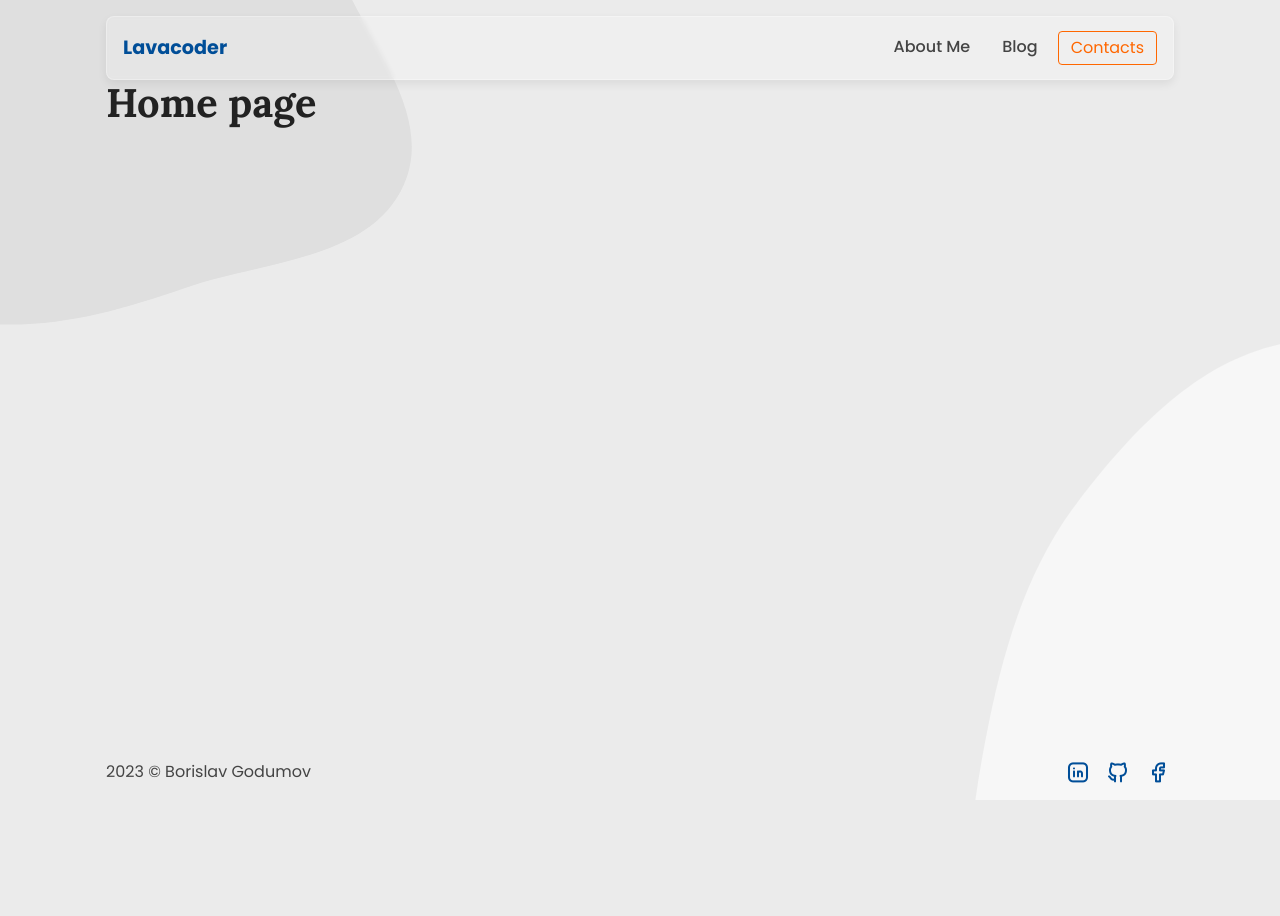
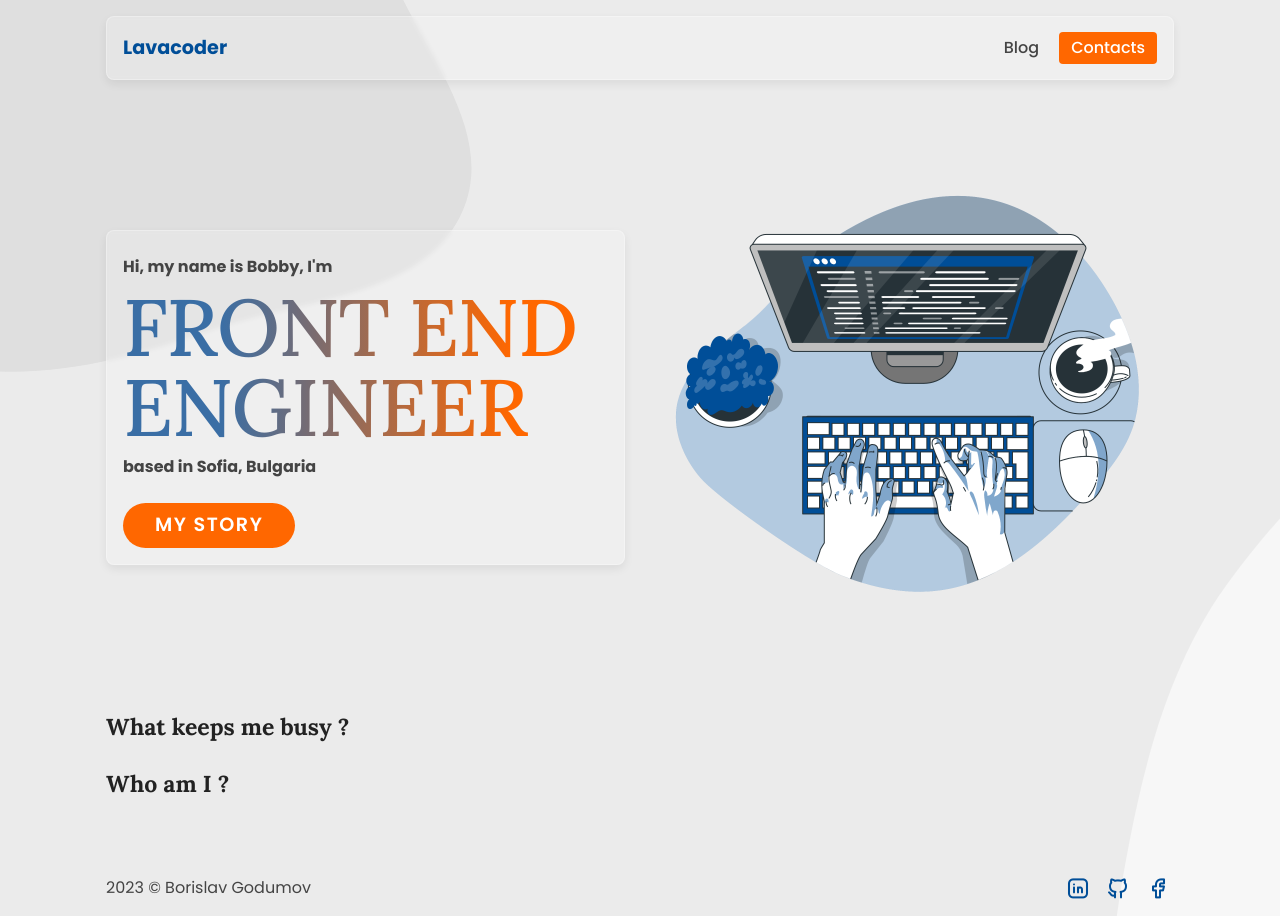
Before and after one commit to khanark/lavacoder-blog, an Astro site: page / in a window 1280 px wide. Before the commit the page ends 800 px from the top, so only its background shows below. Built offline with nearby package versions, Linux system fonts and the light colour scheme; Astro itself is replaced by a stand-in of ours.

Commit message:
test mobile optimization

```diff
--- a/src/components/BlogPost.astro
+++ b/src/components/BlogPost.astro
@@ -6,7 +6,7 @@ const { url, image, title, description, pubDate } = Astro.props;
 <a href={url} class="link">
   <div class="post">
     <div class="post__header">
-      <img src={image.url} alt={image.alt} />
+      <img src={image.url} alt={image.alt} transition:persist />
     </div>
     <div class="post__content">
       <div class="content__box-left">
--- a/src/components/Navigation.astro
+++ b/src/components/Navigation.astro
@@ -1,9 +1,6 @@
 <nav class="nav-links" aria-label="site navigation">
-  <a href="/about" class="nav-links__link" data-astro-prefetch>About Me</a>
-  <a href="/blog" class="nav-links__link blog-link" data-astro-prefetch>Blog</a>
-  <a href="/blog" class="nav-links__link contacts-link" data-astro-prefetch
-    >Contacts</a
-  >
+  <a href="/blog" class="nav-links__link blog-link">Blog</a>
+  <a href="/blog" class="nav-links__link contacts-link">Contacts</a>
 </nav>
 
 <style lang="scss">
@@ -25,14 +22,8 @@
       }
     }
     .contacts-link {
-      border: 1px solid var(--clr-accent);
-      font-weight: normal;
-      color: var(--clr-accent);
-
-      &:hover {
-        background-color: var(--clr-accent);
-        color: #fff;
-      }
+      background-color: var(--clr-accent);
+      color: #fff;
     }
   }
 
--- a/src/components/Pagination.astro
+++ b/src/components/Pagination.astro
@@ -5,7 +5,7 @@ const { prev, next } = Astro.props;
 <nav aria-label="Blog pages" class="post-nav">
   {
     prev && (
-      <a href={prev} class="post-nav__link" data-astro-prefetch="tap">
+      <a href={prev} class="post-nav__link">
         <i class="ti ti-chevron-left" />
         <span>newest posts</span>
       </a>
@@ -13,7 +13,7 @@ const { prev, next } = Astro.props;
   }
   {
     next && (
-      <a href={next} class="post-nav__link" data-astro-prefetch="tap">
+      <a href={next} class="post-nav__link">
         <span>older posts</span>
         <i class="ti ti-chevron-right" />
       </a>
--- a/src/layouts/BaseLayout.astro
+++ b/src/layouts/BaseLayout.astro
@@ -1,9 +1,9 @@
 ---
-import "../styles/globals.css";
-import { ViewTransitions } from "astro:transitions";
+import '../styles/globals.css';
+import { ViewTransitions } from 'astro:transitions';
 
-import Header from "../components/Header.astro";
-import Footer from "../components/Footer.astro";
+import Header from '../components/Header.astro';
+import Footer from '../components/Footer.astro';
 
 const { pageTitle } = Astro.props;
 ---
@@ -14,8 +14,8 @@ const { pageTitle } = Astro.props;
     <link rel="icon" type="image/svg+xml" href="/favicon.svg" />
     <meta name="viewport" content="width=device-width" />
     <meta name="generator" content={Astro.generator} />
-    <link rel="preconnect" href="https://fonts.googleapis.com" />
-    <link rel="preconnect" href="https://fonts.gstatic.com" crossorigin />
+    <link rel="dnsprefetch" href="https://fonts.googleapis.com" />
+    <link rel="dnsprefetch" href="https://fonts.gstatic.com" crossorigin />
     <link
       href="https://fonts.googleapis.com/css2?family=Lora:wght@500;600;700&family=Poppins:wght@400;500;600;700&display=swap"
       rel="stylesheet"
@@ -37,7 +37,7 @@ const { pageTitle } = Astro.props;
     </div>
 
     <script>
-      import "../scripts/menu.js";
+      import '../scripts/menu.js';
     </script>
     <style lang="scss">
       .app {
--- a/src/pages/index.astro
+++ b/src/pages/index.astro
@@ -1,9 +1,109 @@
 ---
 import BaseLayout from "../layouts/BaseLayout.astro";
+import { Image } from "astro:assets";
+import heroImage from "../assets/code-typing-bro.png";
 
 const pageTitle = "Home Page";
 ---
 
 <BaseLayout pageTitle={pageTitle}>
-  <h1>Home page</h1>
+  <section aria-label="hero section" class="hero">
+    <div class="hero__box--left glass">
+      <p class="small">Hi, my name is Bobby, I'm</p>
+      <h1 class="title">FRONT END ENGINEER</h1>
+      <p class="small">based in Sofia, Bulgaria</p>
+      <a href="/about" class="cta-btn">my story</a>
+    </div>
+    <div class="hero__image">
+      <Image
+        src={heroImage}
+        width={500}
+        alt="code typing"
+        format="avif"
+        quality="mid"
+      />
+    </div>
+  </section>
+  <div class="about">
+    <section class="about__busy">
+      <h4>What keeps me busy ?</h4>
+    </section>
+    <section class="about__me">
+      <h4>Who am I ?</h4>
+    </section>
+  </div>
 </BaseLayout>
+
+<style lang="scss">
+  .hero {
+    margin-top: 2rem;
+    display: flex;
+    gap: 2rem;
+    flex-direction: column;
+    align-items: center;
+
+    &__box--left {
+      padding: 1rem;
+      width: 100%;
+
+      .small {
+        margin: 0;
+        font-weight: 700;
+        margin-block: 0.5rem;
+      }
+
+      .title {
+        margin: 0;
+        font-size: 3rem;
+        font-weight: 400;
+        letter-spacing: -1px;
+        line-height: 1;
+        background: #3a6ea5;
+        background: linear-gradient(to right, #3a6ea5 20%, #ff6700 80%);
+        -webkit-background-clip: text;
+        -webkit-text-fill-color: transparent;
+      }
+
+      .cta-btn {
+        display: inline-block;
+        text-decoration: none;
+        padding: 0.5rem 2rem;
+        margin-top: 1rem;
+        background-color: var(--clr-accent);
+        border-radius: 100px;
+        color: #fff;
+        font-weight: 600;
+        font-size: 1.2rem;
+        text-transform: uppercase;
+        letter-spacing: 1.5px;
+
+        // add some hover effects on the story btn
+      }
+    }
+
+    &__image {
+      display: none;
+    }
+  }
+
+  @media screen and (min-width: 636px) {
+    .hero {
+      padding: 0;
+      flex-direction: row;
+      padding-block: 2rem;
+
+      &__box--left {
+        width: 50%;
+
+        .title {
+          font-size: 5rem;
+        }
+      }
+
+      &__image {
+        display: block;
+        width: 50%;
+      }
+    }
+  }
+</style>
--- a/src/styles/globals.css
+++ b/src/styles/globals.css
@@ -1,5 +1,5 @@
-@import url("./reset.css");
-@import url("./typography.css");
+@import url('./reset.css');
+@import url('./typography.css');
 
 :root {
   --clr-primary: #004e98;
@@ -11,7 +11,8 @@
 
 html {
   background-color: var(--clr-bg);
-  font-family: sans-serif;
+  /* font-family: system-ui, -apple-system, BlinkMacSystemFont, 'Segoe UI', Roboto,
+    Oxygen, Ubuntu, Cantarell, 'Open Sans', 'Helvetica Neue', sans-serif; */
 }
 
 body {
@@ -31,3 +32,12 @@ body {
 .expanded {
   display: unset;
 }
+
+.glass {
+  background: rgba(255, 255, 255, 0.2);
+  border-radius: 8px;
+  box-shadow: 0 4px 10px rgba(0, 0, 0, 0.07);
+  backdrop-filter: blur(2px);
+  -webkit-backdrop-filter: blur(5px);
+  border: 1px solid rgba(255, 255, 255, 0.3);
+}
--- a/src/styles/typography.css
+++ b/src/styles/typography.css
@@ -3,7 +3,7 @@ html {
 }
 
 body {
-  font-family: "Poppins", sans-serif;
+  font-family: 'Poppins', sans-serif;
   font-weight: false;
   line-height: 1.65;
 }
@@ -17,16 +17,15 @@ h2,
 h3,
 h4,
 h5 {
-  font-family: "Lora", serif;
+  font-family: 'Lora', serif;
   font-weight: true;
   line-height: 1.15;
-  font-family: "Lora", serif;
   color: #222;
 }
 
 h1,
 .text-size-h1 {
-  font-family: "Lora", serif;
+  font-family: 'Lora', serif;
   font-weight: 700;
   margin-top: 0;
   font-size: 2.49em;
```
Also changed, not shown: src/layouts/BlogPostLayout.astro (added, +8 -0 lines), src/layouts/MarkdownPostLayout.astro (+48 -9 lines), src/pages/blog/[...page].astro (+1 -7 lines), src/pages/blog/post-5.md (+22 -0 lines), src/assets/code-typing-bro.png (added).
